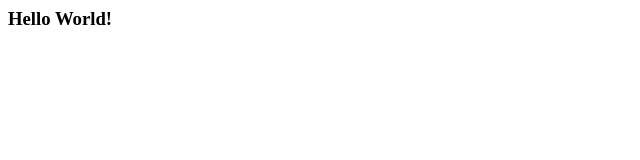
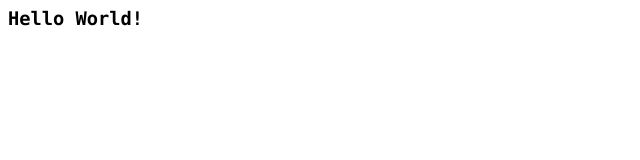
Before and after one commit to dheerajponnoju/dheerajponnoju, a plain HTML site: page index.html in a window 1280 px wide. Shown: the full height of the page, 0-640 px from the left. Drawn offline with Linux system fonts and the light colour scheme.

Commit message:
Update index.html

```diff
--- a/index.html
+++ b/index.html
@@ -1,5 +1,5 @@
 <html>
   <body>
-    <h3 style="font-family:'sans-serif';">Hello World!</h3>
+    <h3 style="font-family:'Lucida Console';">Hello World!</h3>
   </body>
 </html>
```
